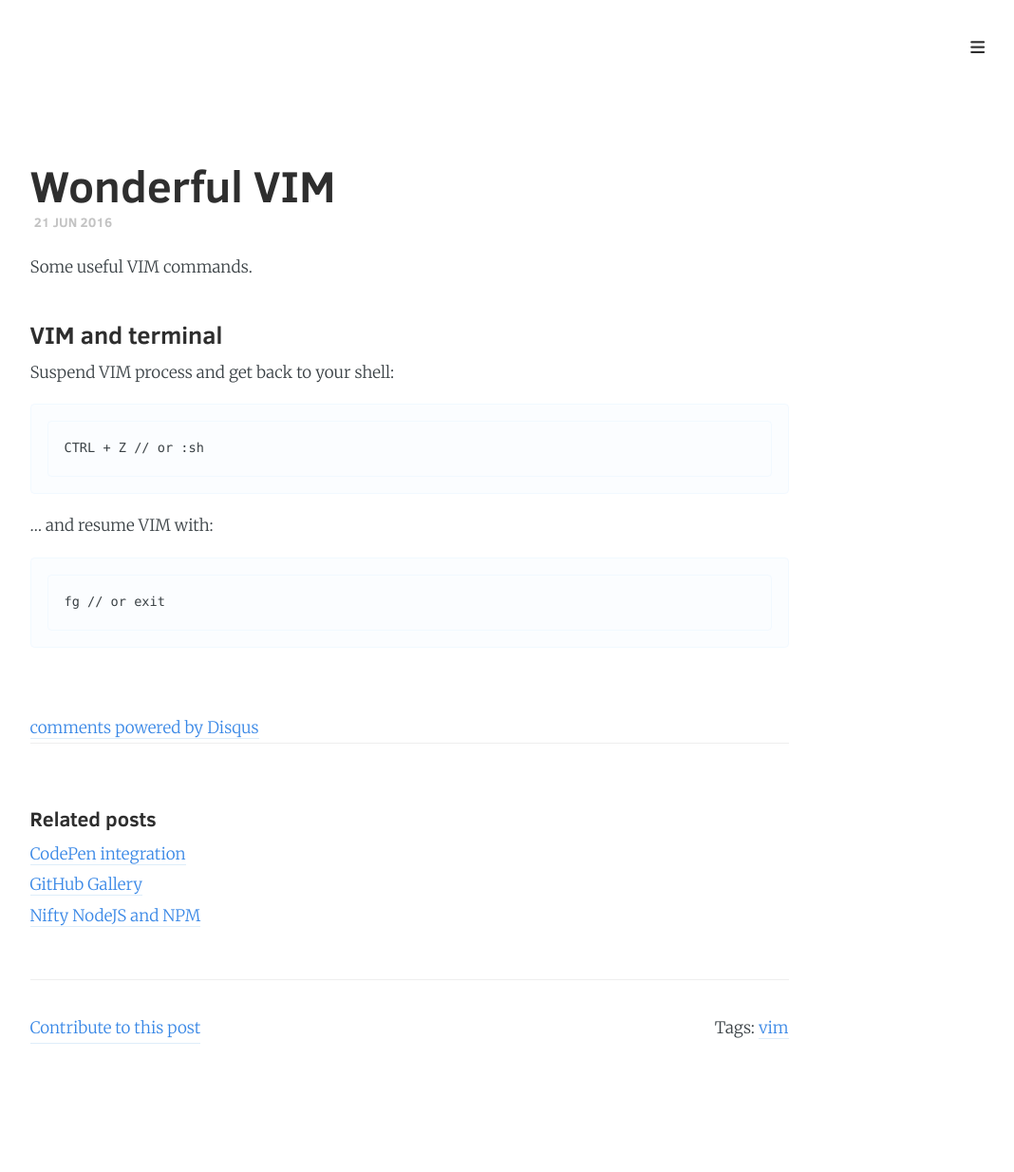
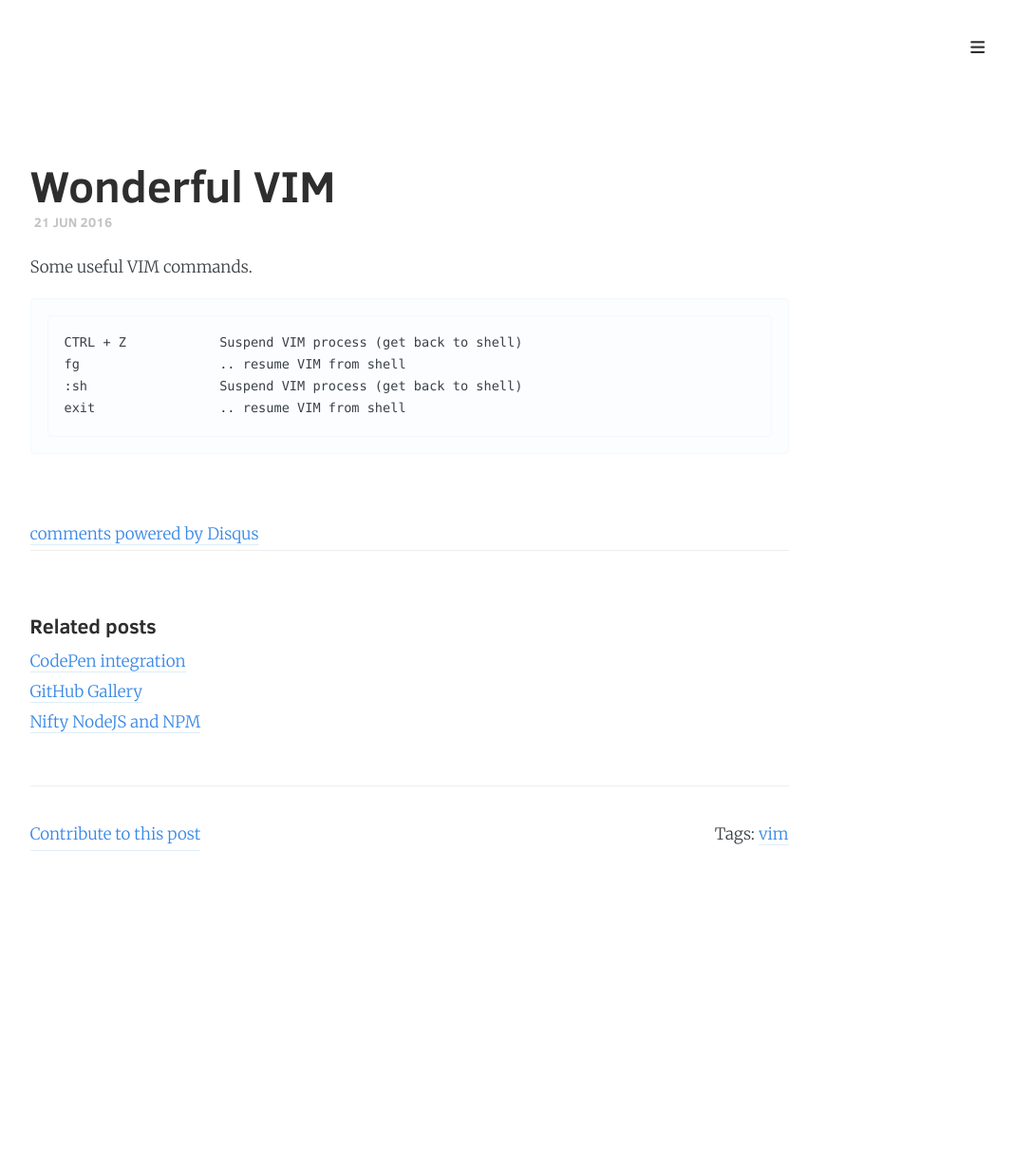
Before and after one commit to cirgl/lthr.github.io, a Jekyll site: the page built from _posts/2016-06-21-vim.md, in a window 1280 px wide. Shown: the whole page at 95% size, without its empty margins (209-1277 px from the left). Built offline with Jekyll 4.4.1, drawn with Linux system fonts in a browser that asks for light colours; nearby versions of some CDN libraries; comment, search, counter and statistics services are not loaded; after the commit the page ends 1031 px from its top, so only the background shows below that.

Commit message:
reformat

````diff
--- a/_posts/2016-06-21-vim.md
+++ b/_posts/2016-06-21-vim.md
@@ -8,15 +8,9 @@ tags:
 Some useful VIM commands.
 
 
-## VIM and terminal
-Suspend VIM process and get back to your shell:
-
 ```
-CTRL + Z // or :sh
+CTRL + Z            Suspend VIM process (get back to shell)
+fg                  .. resume VIM from shell
+:sh                 Suspend VIM process (get back to shell)
+exit                .. resume VIM from shell
 ```
-
-... and resume VIM with:
-
-```
-fg // or exit
-```
````
